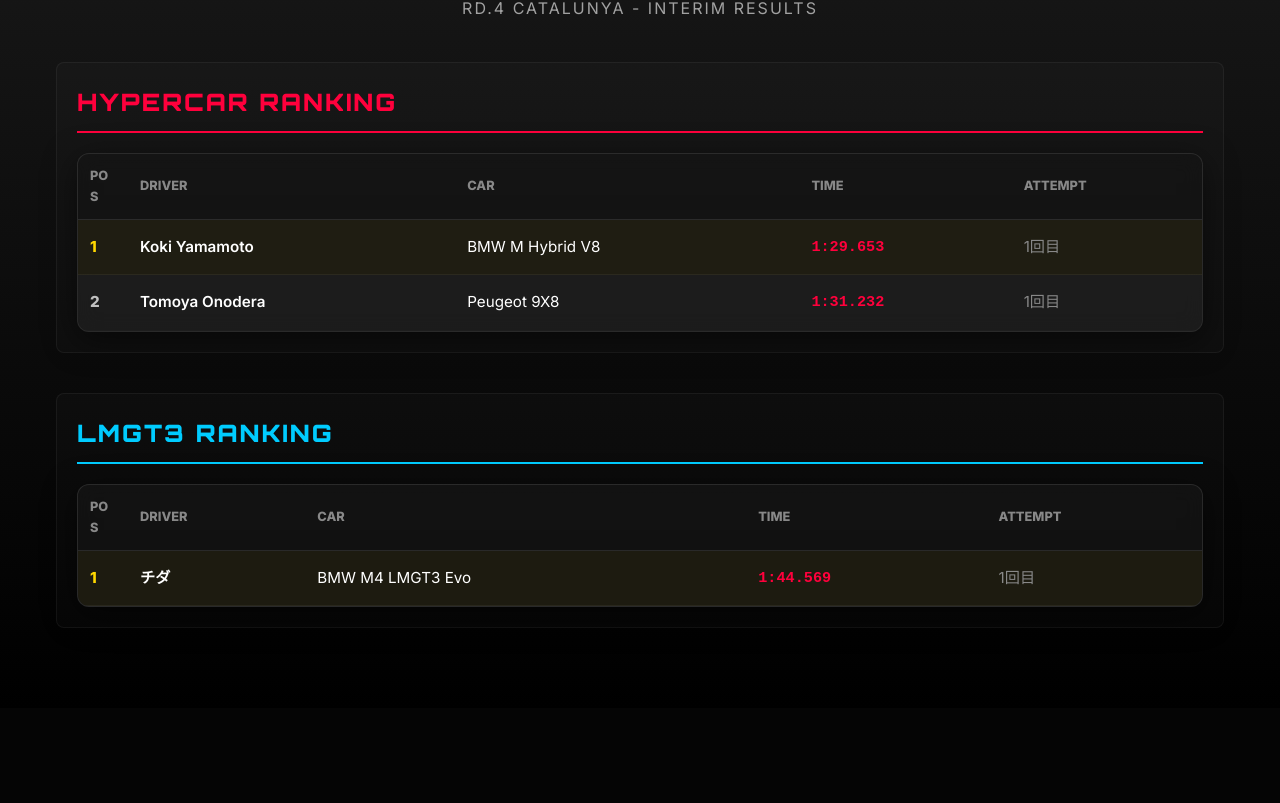
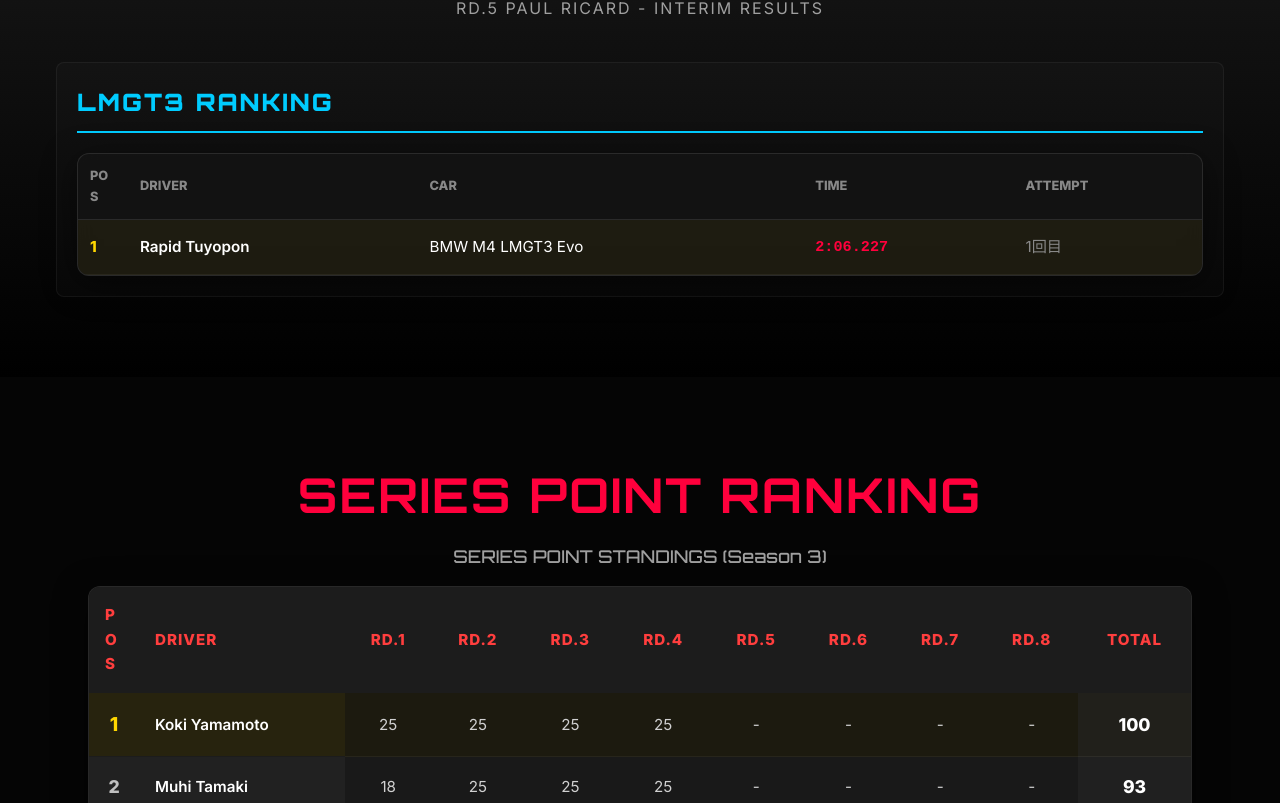
Before and after one commit to ciccida/wec-sprint-series, a React (Vite) app: page / in a window 1280 px wide. Shown: the part 3773-4576 px from the top of the page. Built offline with nearby package versions, Linux system fonts and the light colour scheme; no server answers.

Commit message:
feat: reflect latest Round 5 Time Attack results (Rapid Tuyopon)

```diff
--- a/src/data/timeAttackData.js
+++ b/src/data/timeAttackData.js
@@ -68,7 +68,9 @@ export const timeAttackData = {
         { name: "Tomoya Onodera", class: "HYPERCAR", car: "Peugeot 9X8", time: "1:31.232", attempt: 1 },
         { name: "チダ", class: "LMGT3", car: "BMW M4 LMGT3 Evo", time: "1:44.569", attempt: 1 }
       ] },
-    "5": { image: "/images/ta/vol3_rd5_cover.jpg", results: [] },
+    "5": { image: "/images/ta/vol3_rd5_cover.jpg", results: [
+        { name: "Rapid Tuyopon", class: "LMGT3", car: "BMW M4 LMGT3 Evo", time: "2:06.227", attempt: 1 }
+      ] },
     "6": { image: "", results: [] },
     "7": { image: "", results: [] },
     "8": { image: "", results: [] }
```
